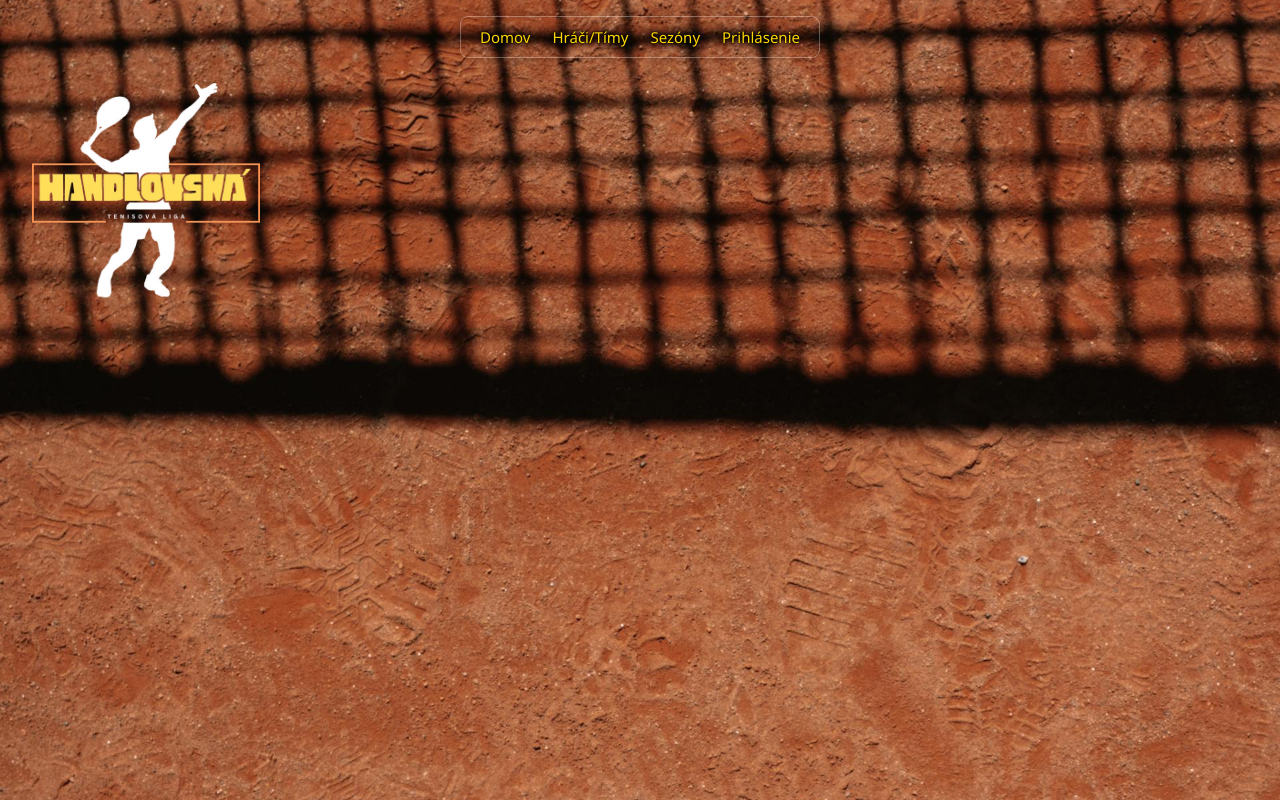
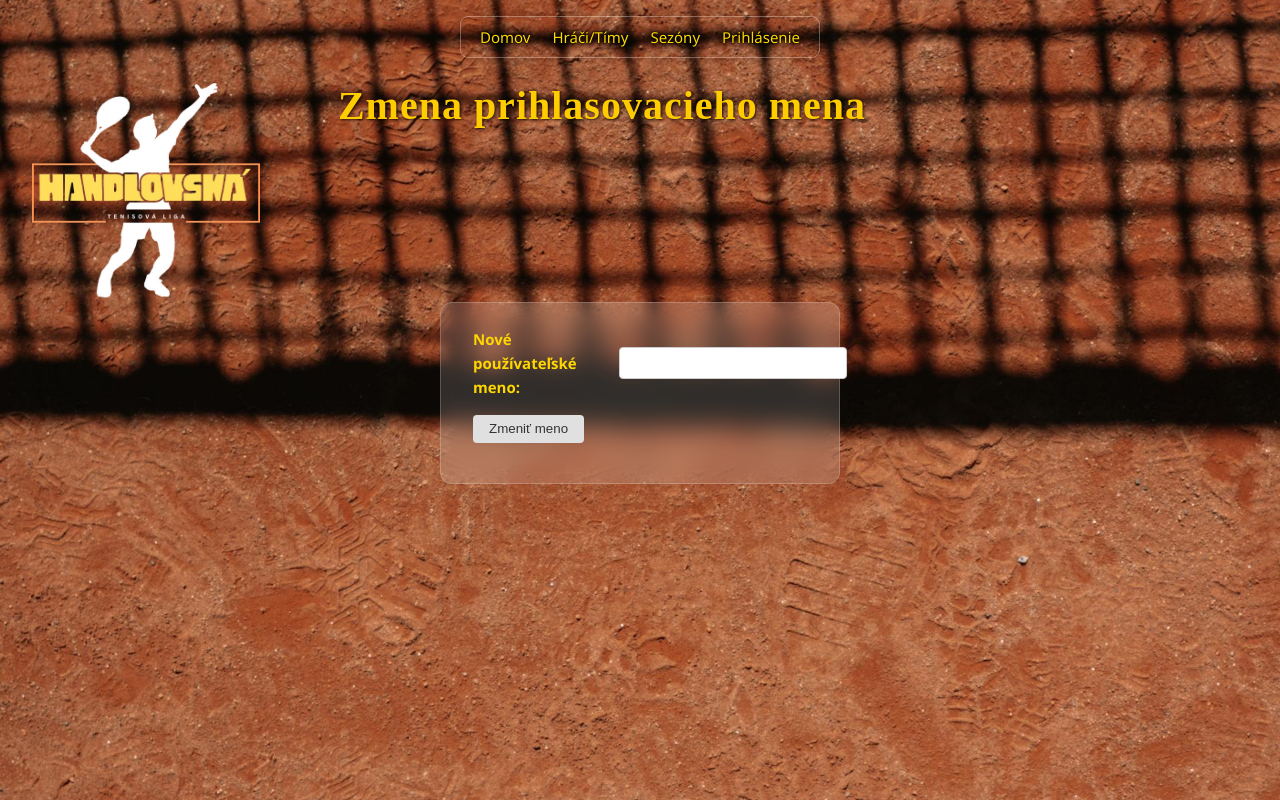
Before and after one commit to 36marek36/mauri-fe, a Vue app: page /change-username in a window 1280 px wide. Built offline with nearby package versions, Linux system fonts and the light colour scheme; no server answers.

Commit message:
changeUsername

```diff
--- a/src/components/Navbar.vue
+++ b/src/components/Navbar.vue
@@ -20,6 +20,7 @@
           <AppButton v-if="playerId" label="Detail hráča" type="create" @clicked="goToPlayerDetail" htmlType="button" />
           <AppButton v-else label="Vytvoriť hráča" type="create" @clicked="goToCreatePlayer" />
           <AppButton v-if="playerId" label="Upraviť profil hráča" type="edit" @clicked="goToEditPlayer" />
+          <AppButton label="Zmeniť prihlasovacie meno" type="edit" @clicked="goToChangeUsername" />
           <AppButton label="Zmeniť heslo" type="edit" @clicked="goToChangePassword" />
           <AppButton label="Odhlásiť sa" type="delete" @clicked="logout" />
         </div>
@@ -81,6 +82,10 @@ export default {
       this.closeDropdown()
       this.userStore.logout()
       this.$router.push({ path: '/login', query: { message: 'logout' } })
+    },
+    goToChangeUsername() {
+      this.closeDropdown();
+      this.$router.push('/change-username');
     },
     goToChangePassword() {
       this.closeDropdown()
--- a/src/router/index.js
+++ b/src/router/index.js
@@ -35,7 +35,7 @@ const router = createRouter({
       name: 'newPlayer',
       component: () => import('../views/PlayerFormView.vue'),
     },
-     {
+    {
       path: '/players/edit/:id',
       name: 'editPlayer',
       component: () => import('../views/PlayerFormView.vue'),
@@ -61,6 +61,12 @@ const router = createRouter({
       component: () => import('../views/LoginView.vue'),
     },
     {
+      path: '/change-username',
+      name: 'ChangeUsername',
+      component: () => import('@/views/ChangeUsernameView.vue'),
+      meta: { requiresAuth: true }
+    },
+    {
       path: '/change-password',
       name: 'ChangePassword',
       component: () => import('../views/ChangePassword.vue'),
--- /dev/null
+++ b/src/views/ChangeUsernameView.vue
@@ -0,0 +1,116 @@
+<template>
+    <div class="change-username-form">
+        <form @submit.prevent="handleChangeUsername">
+            <div>
+                <label>Nové používateľské meno:</label>
+                <input type="text" v-model="newUsername" required />
+            </div>
+
+            <div class="submit-row">
+                <AppButton type="default" label="Zmeniť meno" htmlType="submit" />
+            </div>
+        </form>
+    </div>
+</template>
+
+<script>
+import AppButton from '@/components/AppButton.vue'
+import api from '@/axios-interceptor'
+import { useUserStore } from '@/stores/user'
+import { useHeaderStore } from '@/stores/header'
+import { useFlashMessageStore } from '@/stores/flashMessage'
+
+export default {
+    name: 'ChangeUsername',
+    components: { AppButton },
+    data() {
+        return {
+            newUsername: '',
+            header: useHeaderStore()
+        }
+    },
+    created() {
+        this.header.setTitle('Zmena prihlasovacieho mena', '')
+    },
+    computed: {
+        userStore() {
+            return useUserStore()
+        },
+        flash() {
+            return useFlashMessageStore()
+        }
+    },
+    methods: {
+        async handleChangeUsername() {
+            if (!this.newUsername.trim()) {
+                this.flash.showMessage('Používateľské meno nemôže byť prázdne.', 'error')
+                return
+            }
+
+            try {
+                await api.patch('/users/me/update', {
+                    newUsername: this.newUsername.trim()
+                })
+
+                await this.userStore.fetchCurrentUser()
+
+                this.flash.showMessage('Používateľské meno bolo úspešne zmenené.', 'success')
+                this.newUsername = ''
+
+                setTimeout(() => {
+                    this.$router.push('/')
+                }, 3500)
+            } catch (err) {
+                this.flash.showMessage(err.response?.data || 'Nepodarilo sa zmeniť meno.', 'error')
+            }
+        }
+    }
+}
+</script>
+
+<style scoped>
+.change-username-form {
+    max-width: 400px;
+    margin: 0 auto;
+    padding: 1.5rem 2rem;
+    border-radius: 12px;
+    background: rgba(255, 255, 255, 0.15);
+    backdrop-filter: blur(12px);
+    -webkit-backdrop-filter: blur(12px);
+    border: 1px solid rgba(255, 255, 255, 0.2);
+}
+
+form>div {
+    display: flex;
+    align-items: center;
+    margin-bottom: 1rem;
+}
+
+label {
+    flex: 0 0 130px;
+    text-align: left;
+    margin-right: 1rem;
+    font-weight: bold;
+}
+
+input {
+    flex: 1;
+    padding: 0.4rem 0.6rem;
+    border: 1px solid #ccc;
+    border-radius: 4px;
+    font-size: 1rem;
+    transition: border-color 0.2s;
+}
+
+input:focus {
+    outline: none;
+    border-color: #007bff;
+}
+
+.submit-row {
+    display: flex;
+    align-items: center;
+    justify-content: flex-start;
+    gap: 1rem;
+}
+</style>
```
